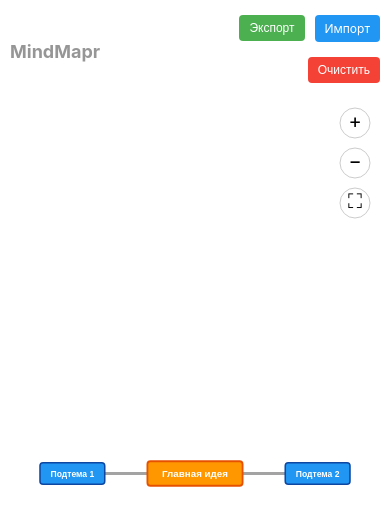
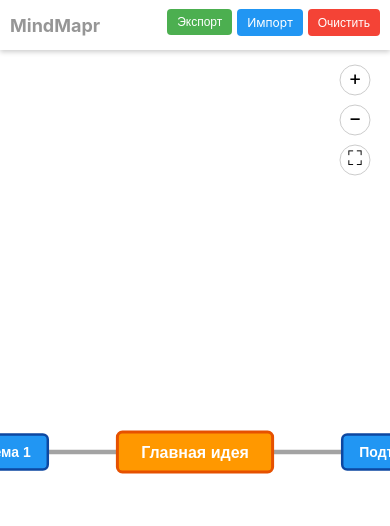
Before and after one commit to lelkaklel/mindmapr, a React (Vite) app: page / in a window 390 px wide. Shown: the top 526 px of the page. Built offline with nearby package versions, Linux system fonts and the light colour scheme.

Commit message:
Обновлены адаптивные стили для мобильных устройств

```diff
--- a/index.html
+++ b/index.html
@@ -3,8 +3,26 @@
   <head>
     <meta charset="UTF-8" />
     <link rel="icon" type="image/svg+xml" href="/vite.svg" />
-    <meta name="viewport" content="width=device-width, initial-scale=1.0" />
+    <meta name="viewport" content="width=device-width, initial-scale=1.0, maximum-scale=1.0, user-scalable=no" />
+    <meta name="apple-mobile-web-app-capable" content="yes" />
+    <meta name="apple-mobile-web-app-status-bar-style" content="black-translucent" />
     <title>MindMapr - Редактор диаграмм связей</title>
+    <style>
+      /* Предотвращение pull-to-refresh и других жестов масштабирования на iOS */
+      html, body {
+        overscroll-behavior-y: none;
+        touch-action: pan-x pan-y;
+        position: fixed;
+        overflow: hidden;
+        width: 100%;
+        height: 100%;
+      }
+      #root {
+        width: 100%;
+        height: 100%;
+        overflow: hidden;
+      }
+    </style>
   </head>
   <body>
     <div id="root"></div>
--- a/src/App.css
+++ b/src/App.css
@@ -4,6 +4,7 @@
   display: flex;
   flex-direction: column;
   overflow: hidden;
+  position: relative;
 }
 
 .app-header {
@@ -15,6 +16,8 @@
   justify-content: space-between;
   align-items: center;
   flex-shrink: 0;
+  box-shadow: 0 2px 5px rgba(0, 0, 0, 0.1);
+  z-index: 100;
 }
 
 .app-header h1 {
@@ -188,58 +191,6 @@
   pointer-events: none;
 }
 
-/* Стили для фиксированных кнопок масштабирования */
-.fixed-zoom-controls {
-  position: absolute;
-  right: 15px;
-  top: 15px;
-  display: flex;
-  flex-direction: column;
-  gap: 10px;
-  z-index: 1000;
-}
-
-.zoom-button {
-  width: 36px;
-  height: 36px;
-  border-radius: 50%;
-  background-color: white;
-  border: 1px solid #ccc;
-  display: flex;
-  align-items: center;
-  justify-content: center;
-  font-size: 20px;
-  cursor: pointer;
-  box-shadow: 0 2px 5px rgba(0, 0, 0, 0.2);
-  transition: background-color 0.3s;
-}
-
-.zoom-button:hover {
-  background-color: #f5f5f5;
-}
-
-.zoom-button:active {
-  background-color: #e8e8e8;
-}
-
-.zoom-reset {
-  font-size: 18px;
-}
-
-/* Адаптивные стили для кнопок масштабирования на мобильных устройствах */
-@media (max-width: 768px) {
-  .fixed-zoom-controls {
-    right: 10px;
-    top: 10px;
-  }
-
-  .zoom-button {
-    width: 40px;
-    height: 40px;
-    font-size: 22px;
-  }
-}
-
 /* Контейнер для меню экспорта */
 .export-menu-container {
   position: relative;
@@ -338,36 +289,64 @@
 
 /* Адаптивные стили для мобильных устройств */
 @media (max-width: 768px) {
+  .app {
+    padding-top: 60px; /* Высота шапки */
+  }
+
   .app-header {
-    flex-direction: row;
-    padding: 15px 10px;
+    position: fixed;
+    top: 0;
+    left: 0;
+    right: 0;
+    z-index: 9999;
+    background-color: #ffffff;
+    padding: 10px;
+    box-shadow: 0 2px 5px rgba(0, 0, 0, 0.2);
+    display: flex;
     justify-content: space-between;
+    align-items: center;
+    height: 50px;
+    width: 100%;
+    transform: translateZ(0); /* Исправление для iOS Safari */
+    -webkit-transform: translateZ(0);
+    will-change: transform; /* Оптимизация производительности */
   }
 
   .app-header h1 {
-    font-size: 20px;
+    font-size: 18px;
     margin: 0;
-  }
-
-  .app-header h1::after {
-    content: 'MindMapr';
-    display: inline-block;
-  }
-
-  .app-header h1 span {
-    display: none;
+    flex-shrink: 0;
   }
 
   .app-controls {
-    width: auto;
-    justify-content: flex-end;
+    display: flex;
+    gap: 5px;
+    flex-shrink: 0;
   }
 
   .import-button,
   .export-button,
   .reset-button {
-    padding: 8px 12px;
-    font-size: 13px;
+    padding: 6px 10px;
+    font-size: 12px;
+    white-space: nowrap;
+    min-width: auto;
+  }
+
+  /* Уменьшаем размер выпадающего меню */
+  .export-menu {
+    right: 0;
+    width: 100px;
+  }
+
+  .export-menu button {
+    padding: 10px 8px;
+    font-size: 12px;
+  }
+
+  /* Обеспечиваем достаточно места под фиксированной шапкой */
+  .mind-map-container {
+    height: calc(100vh - 60px) !important;
   }
 
   .edit-node-panel {
@@ -395,6 +374,32 @@
   }
 }
 
+/* Стили для настольных устройств */
+@media (min-width: 769px) {
+  .app-header {
+    background-color: #ffffff;
+    padding: 20px;
+    color: rgb(150, 150, 150);
+    text-align: center;
+    display: flex;
+    justify-content: space-between;
+    align-items: center;
+    flex-shrink: 0;
+    box-shadow: 0 2px 5px rgba(0, 0, 0, 0.1);
+    z-index: 100;
+  }
+
+  .app-header h1 {
+    margin: 0;
+    font-size: 24px;
+  }
+
+  .app-controls {
+    display: flex;
+    gap: 10px;
+  }
+}
+
 @media (max-width: 480px) {
   .app-header h1 {
     font-size: 18px;
@@ -403,7 +408,7 @@
   .app-controls {
     flex-wrap: wrap;
     justify-content: flex-end;
-    max-width: 50%;
+    max-width: 70%;
   }
 
   .import-button,
--- a/src/App.tsx
+++ b/src/App.tsx
@@ -185,7 +185,7 @@ const App: React.FC = () => {
       </a>
 
       <header className="app-header">
-        <h1><span>MindMapr - Редактор диаграмм связей</span></h1>
+        <h1><span>MindMapr</span></h1>
         <div className="app-controls">
           <div className="export-menu-container">
             <button
--- a/src/components/MindMap.tsx
+++ b/src/components/MindMap.tsx
@@ -548,36 +548,66 @@ const MindMap: React.FC<MindMapProps> = ({ data, onNodeClick, onNodeUpdate, onNo
     if (!editingInfo || !onNodeUpdate) return;
 
     const updatedNode = { ...editingInfo.node, text: editingInfo.text };
+
+    // Находим и обновляем текст узла напрямую в DOM без перерисовки всей диаграммы
+    if (svgRef.current) {
+      const nodeElement = d3.select(svgRef.current)
+        .select(`g.node[data-id="${updatedNode.id}"]`);
+
+      if (!nodeElement.empty()) {
+        // Обновляем текст
+        nodeElement.select('text').text(updatedNode.text);
+
+        // Обновляем прямоугольник, чтобы он соответствовал новому размеру текста
+        const nodeStyle = getNodeStyle(editingInfo.depth);
+        const textWidth = getTextWidth(updatedNode.text, nodeStyle.fontSize) + nodeStyle.padding * 2;
+
+        nodeElement.select('rect')
+          .attr('x', -textWidth / 2)
+          .attr('width', textWidth);
+      }
+    }
+
+    // Вызываем обработчик для обновления данных
     onNodeUpdate(updatedNode);
     setEditingInfo(null);
   };
 
   // Основной useEffect для создания диаграммы
   useEffect(() => {
-    if (!svgRef.current || !containerRef.current || !data || dimensions.width === 0) return;
+    if (!svgRef.current || !containerRef.current || !data) return;
 
-    const width = dimensions.width;
-    const height = dimensions.height;
-    const margin = { top: 20, right: 90, bottom: 30, left: 90 };
+    const { width, height } = dimensions;
 
-    // Очищаем предыдущий SVG
-    d3.select(svgRef.current).selectAll('*').remove();
+    // Сохраняем текущую трансформацию перед очисткой SVG
+    let savedTransform: d3.ZoomTransform | null = null;
+    if (svgRef.current) {
+      try {
+        savedTransform = d3.zoomTransform(svgRef.current);
+      } catch (e) {
+        console.log('Ошибка при получении трансформации:', e);
+      }
+    }
 
     const svg = d3.select(svgRef.current)
       .attr('width', width)
       .attr('height', height);
 
-    // Создаем группу для масштабирования и перемещения
+    svg.selectAll('*').remove();
+
+    // Создаем группу для содержимого диаграммы
     const g = svg.append('g');
 
-    // Добавляем зум поведение
+    // Функция масштабирования (zoom)
     const zoom = d3.zoom()
       .scaleExtent([0.1, 3]) // Минимальный и максимальный масштаб
       .on('zoom', (event) => {
         g.attr('transform', event.transform);
+        // Обновляем текущий масштаб
         setScale(event.transform.k);
       });
 
+    // Применяем масштабирование к SVG элементу
     svg.call(zoom as any);
 
     // Добавляем кнопки управления масштабом
@@ -653,10 +683,8 @@ const MindMap: React.FC<MindMapProps> = ({ data, onNodeClick, onNodeUpdate, onNo
             .scale(scale)
             .translate(-boundingBox.x - boundingBox.width/2, -boundingBox.y - boundingBox.height/2);
 
-          // Применяем трансформацию с анимацией
-          svg.transition()
-            .duration(500)
-            .call(zoom.transform as any, initialTransform);
+          // Применяем трансформацию
+          svg.call(zoom.transform as any, initialTransform);
         }
       });
 
@@ -818,7 +846,14 @@ const MindMap: React.FC<MindMapProps> = ({ data, onNodeClick, onNodeUpdate, onNo
       setEditingInfo(null);
     });
 
-    // Центрируем карту
+    // Добавляем data-id атрибут для узлов, чтобы их можно было легко найти
+    node.attr('data-id', (d: any) => d.data.id);
+
+    // Восстанавливаем предыдущую трансформацию, если она была сохранена
+    if (savedTransform) {
+      svg.call(zoom.transform as any, savedTransform);
+    } else {
+      // Или применяем начальную трансформацию для первого рендера
       const gElement = g.node() as SVGGElement;
       if (gElement) {
         const boundingBox = gElement.getBBox();
@@ -845,6 +880,7 @@ const MindMap: React.FC<MindMapProps> = ({ data, onNodeClick, onNodeUpdate, onNo
         // Запасной вариант, если не удалось получить границы
         const initialTransform = d3.zoomIdentity.translate(width/2, height/2).scale(0.8);
         svg.call(zoom.transform as any, initialTransform);
+      }
     }
 
   }, [data, onNodeClick, onNodeUpdate, onNodeDelete, dimensions]);
--- a/vite.config.ts
+++ b/vite.config.ts
@@ -5,7 +5,9 @@ export default defineConfig({
   plugins: [react()],
   base: './',
   server: {
-    port: 3000
+    port: 3000,
+    host: '0.0.0.0',
+    open: true
   },
   build: {
     outDir: 'dist',
```
Lines whose indentation alone changed are shown as unchanged.
